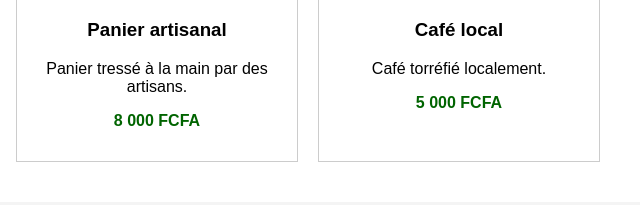
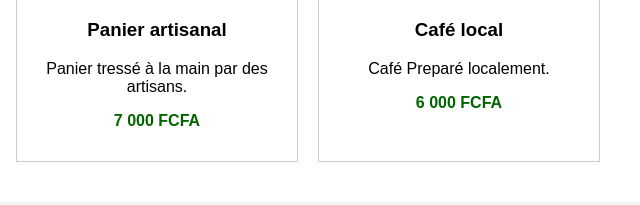
Before and after one commit to AquaEndays/AfriShop, a plain HTML site: page index.html in a window 1280 px wide. Shown: the part 595-800 px from the top of the page, 483-1123 px from the left. Drawn offline with Linux system fonts and the light colour scheme.

Commit message:
fix : Mise a jour des prix et des Informations

```diff
--- a/index.html
+++ b/index.html
@@ -34,13 +34,13 @@
         <img src="images/panier.jpg" alt="Panier artisanal">
         <h3>Panier artisanal</h3>
         <p>Panier tressé à la main par des artisans.</p>
-        <p class="prix">8 000 FCFA</p>
+        <p class="prix">7 000 FCFA</p>
       </div>
       <div class="carte">
         <img src="images/cafe.png" alt="Café local">
         <h3>Café local</h3>
-        <p>Café torréfié localement.</p>
-        <p class="prix">5 000 FCFA</p>
+        <p>Café Preparé localement.</p>
+        <p class="prix">6 000 FCFA</p>
       </div>
     </div>
   </section>
```
